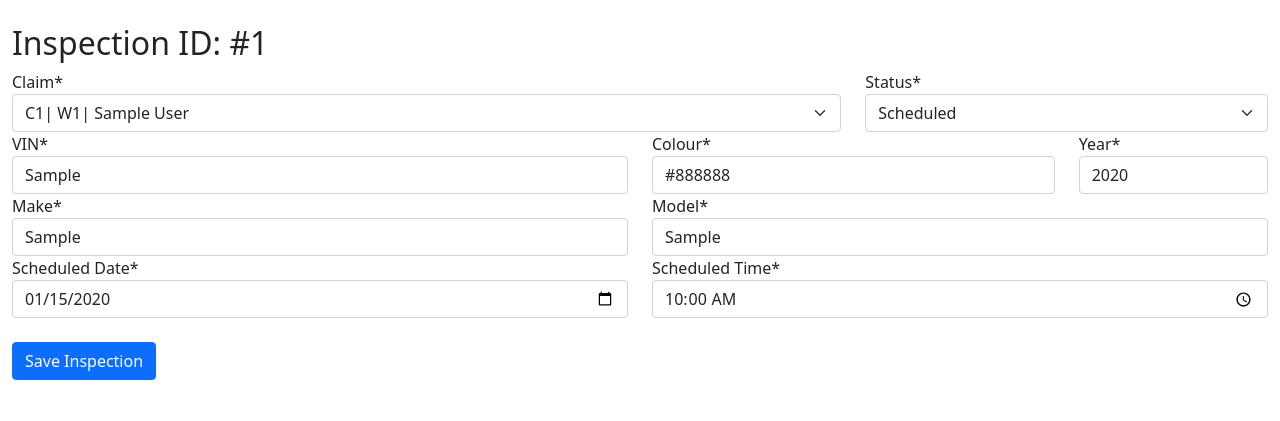
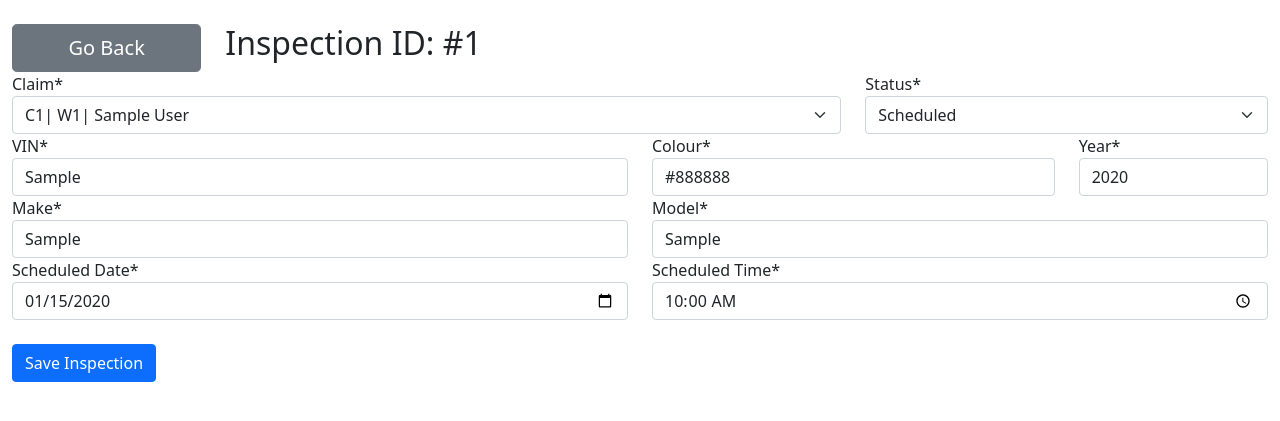
Before and after one commit to diaz-michael/btm419-W22, a Django app: page /inspections/1/edit/ in a window 1280 px wide. Shown: the part 56-477 px from the top of the page. Run offline with Django 4.2, Linux system fonts and the light colour scheme; a user stored in the database is signed in; tables that the repository leaves empty hold one stand-in row (values such as "Sample post"); some libraries are stand-ins or nearby versions.

Commit message:
add inspection backbutton

```diff
--- a/inspections/templates/inspections/create-update.html
+++ b/inspections/templates/inspections/create-update.html
@@ -3,8 +3,19 @@
 
 {% block content %}
 
+<div class="row">
+  <div class="d-grid col-md-2">
+      {% if object == None %}
+      <a type="button" class="btn btn-secondary btn-lg btn-block" href='{% url "inspections:all" %}'>Go Back</a>
+      {% else %}
+      <a type="button" class="btn btn-secondary btn-lg btn-block" href='{{ object.get_absolute_url }}'>Go Back</a>
+      {% endif %}
+  </div>
+  <div class="col-md-10">
+      <h2>Inspection ID: #{{ object.id }}</h2>
+  </div>
+</div>
 <div>
-  <h2>Inspection ID: #{{ object.id }}</h2>
   <form method="post">
     {% csrf_token %}
 
```
